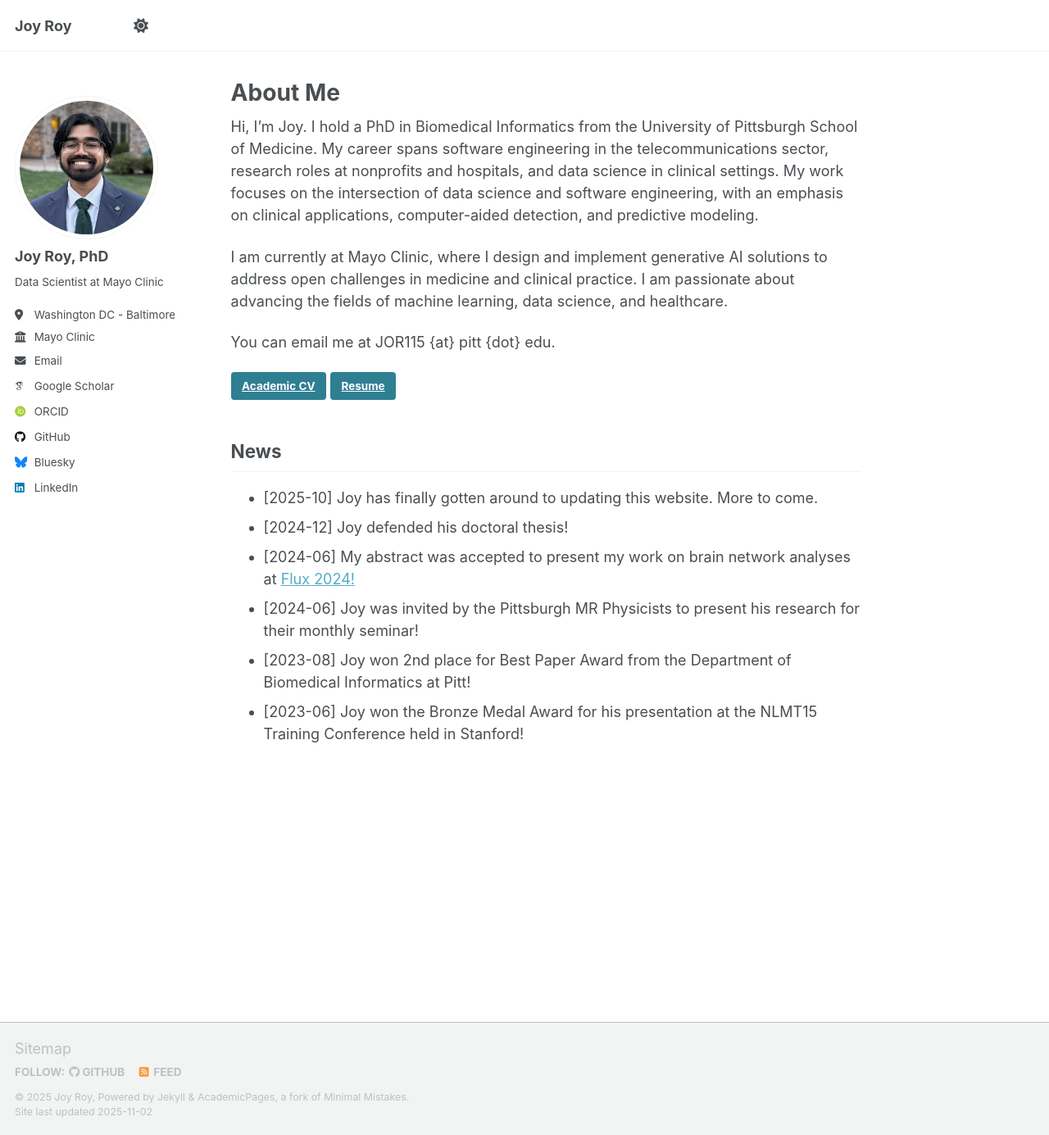
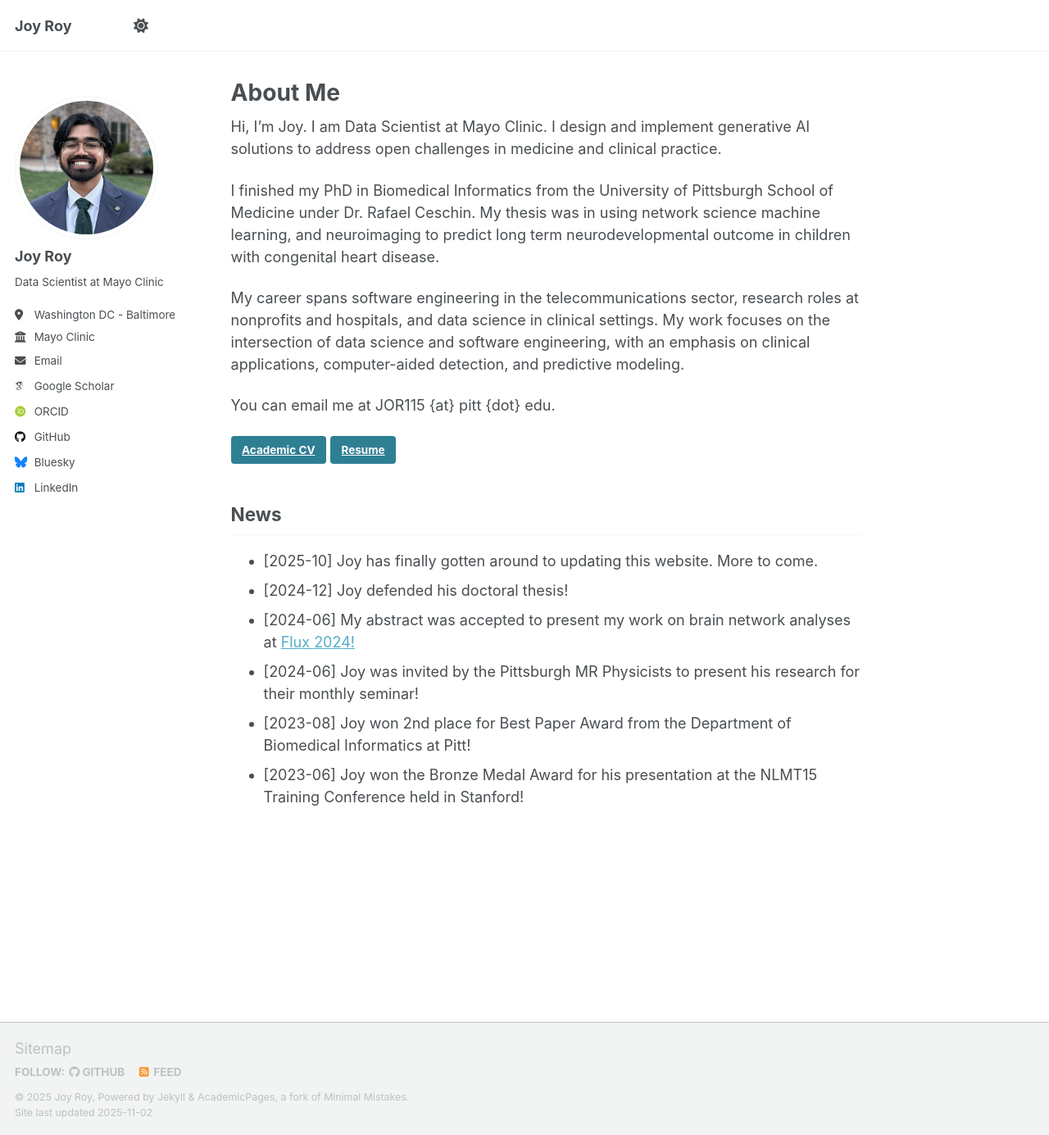
Before and after one commit to overjoyroy/overjoyroy.github.io, a Jekyll site: the page built from _pages/about.md, in a window 1280 px wide and 1385 px high. Shown: the whole window at 82% size. Built offline with Jekyll 4.4.1, drawn with Linux system fonts in a browser that asks for light colours; some web fonts are replaced; a script that is not in the unit is left out.

Commit message:
Update about me

```diff
--- a/_config.yml
+++ b/_config.yml
@@ -24,7 +24,7 @@ repository               : "overjoyroy/overjoyroy.github.io"
 author:
   # Biographic information
   avatar           : "joy_headshot.png"
-  name             : "Joy Roy, PhD"
+  name             : "Joy Roy"
   pronouns         : # example: "she/her"
   bio              : "Data Scientist at Mayo Clinic"
   location         : "Washington DC - Baltimore Area"
--- a/_pages/about.md
+++ b/_pages/about.md
@@ -7,18 +7,17 @@ redirect_from:
   - /about.html
 ---
 
-Hi, I’m Joy. I hold a PhD in Biomedical Informatics from the University of Pittsburgh School of Medicine. My career spans software engineering in the telecommunications sector, research roles at nonprofits and hospitals, and data science in clinical settings. My work focuses on the intersection of data science and software engineering, with an emphasis on clinical applications, computer-aided detection, and predictive modeling.
+Hi, I’m Joy. I am Data Scientist at Mayo Clinic. I design and implement generative AI solutions to address open challenges in medicine and clinical practice.
 
-I am currently at Mayo Clinic, where I design and implement generative AI solutions to address open challenges in medicine and clinical practice. I am passionate about advancing the fields of machine learning, data science, and healthcare.
+I finished my PhD in Biomedical Informatics from the University of Pittsburgh School of Medicine under Dr. Rafael Ceschin. My thesis was in using network science machine learning, and neuroimaging to predict long term neurodevelopmental outcome in children with congenital heart disease.
+
+My career spans software engineering in the telecommunications sector, research roles at nonprofits and hospitals, and data science in clinical settings. My work focuses on the intersection of data science and software engineering, with an emphasis on clinical applications, computer-aided detection, and predictive modeling.
+
 
 You can email me at JOR115 {at} pitt {dot} edu.
 
 <a class="btn btn--light--outline btn--info" href="/files/academic_CV.pdf">Academic CV</a> <a class="btn btn--light--outline btn--info" href="/files/Resume.pdf">Resume</a>
 
-<!-- <h2>Education</h2>
-🎓 **PhD in Biomedical Informatics**, 2020-2024, <span style="color: grey;">University of Pittsburgh School of Medicine</span> \
-🎓 **BS in Bioinformatics and Computational Biology**, 2015-2019, <span style="color: grey;">University of Maryland Baltimore County</span> \
-🎓 **BA in Mathematics**, 2015-2019, <span style="color: grey;">University of Maryland Baltimore County</span> -->
 
 <h2>News</h2>
 - [2025-10] Joy has finally gotten around to updating this website. More to come.
```
